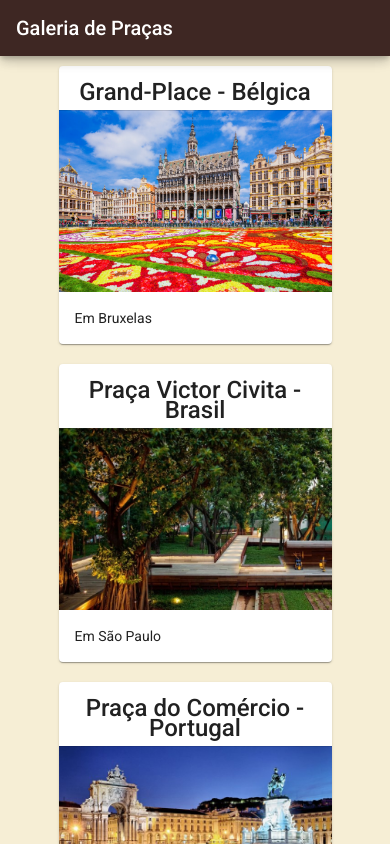
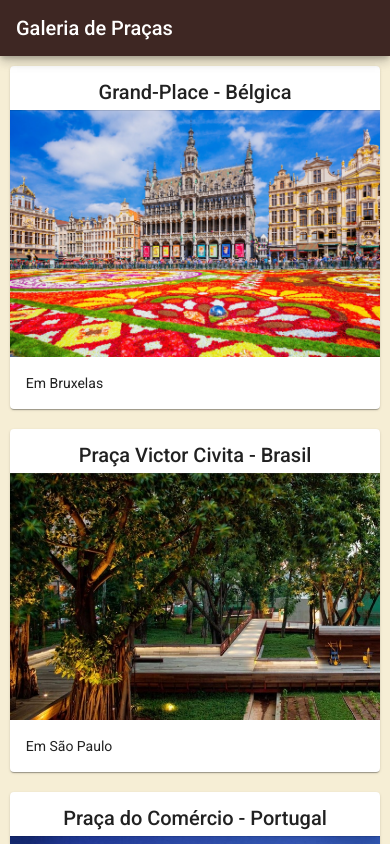
Before and after one commit to MatheusHenAlmeida/galeria-de-pracas, an Angular app: page / in a window 390 px wide. Shown: the top 844 px of the page. Built offline with nearby package versions, Linux system fonts and the light colour scheme; data requests are answered from the project's data file; what @asymmetrik/ngx-leaflet would draw is missing.

Commit message:
Feito ajustes de responsividade para tela principal

```diff
--- a/src/app/components/card-item/card-item.component.scss
+++ b/src/app/components/card-item/card-item.component.scss
@@ -2,3 +2,9 @@
     width: 100%;
     margin: 10px 0;
 }
+
+@media (max-width: 500px) {
+    .card-title {
+        font-size: 20px;
+    }
+}
--- a/src/app/components/pracas-lista/pracas-lista.component.scss
+++ b/src/app/components/pracas-lista/pracas-lista.component.scss
@@ -1,3 +1,9 @@
 .cards-container {
     width: 70%;
 }
+
+@media (max-width: 500px) {
+    .cards-container {
+        width: 95%;
+    }
+}
```
